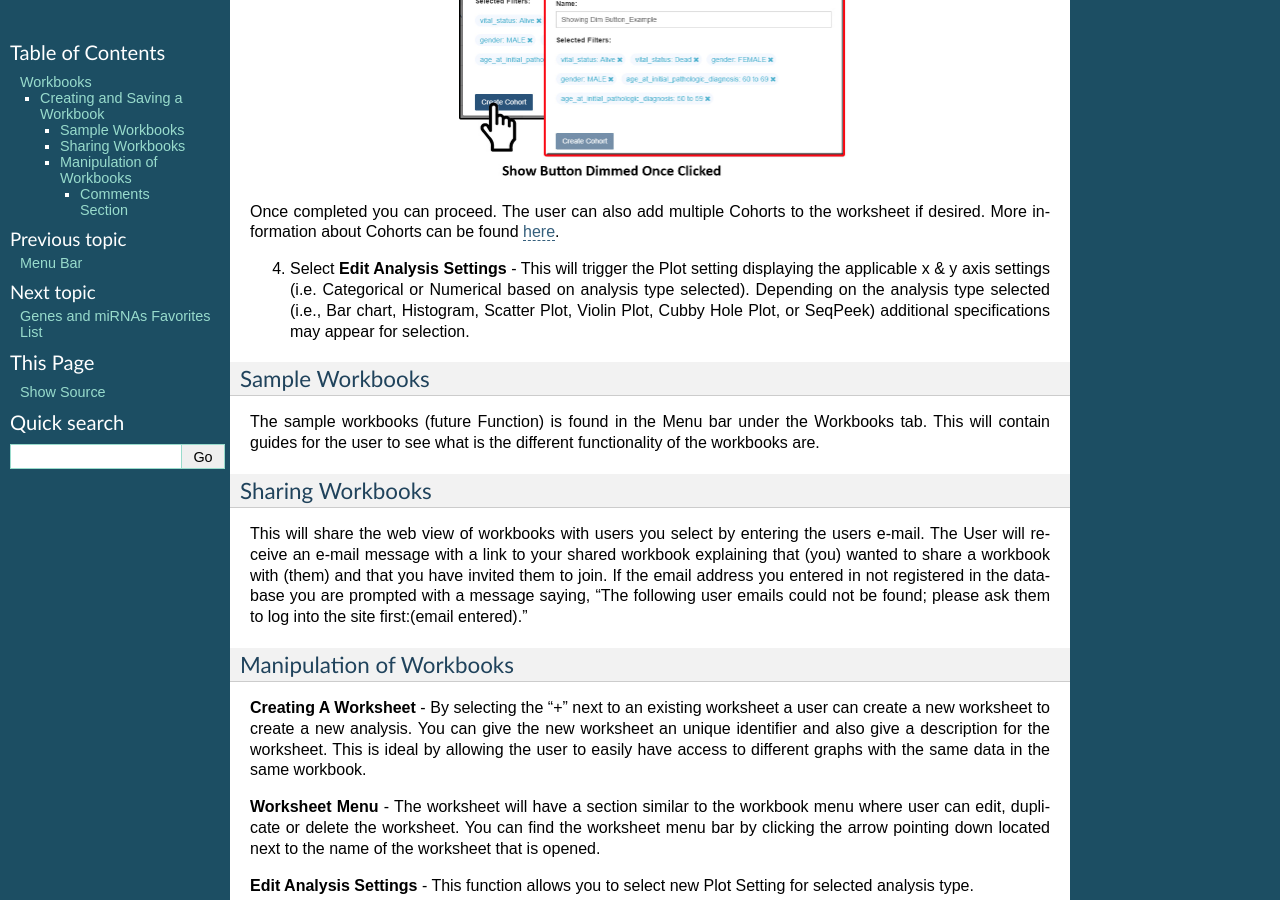
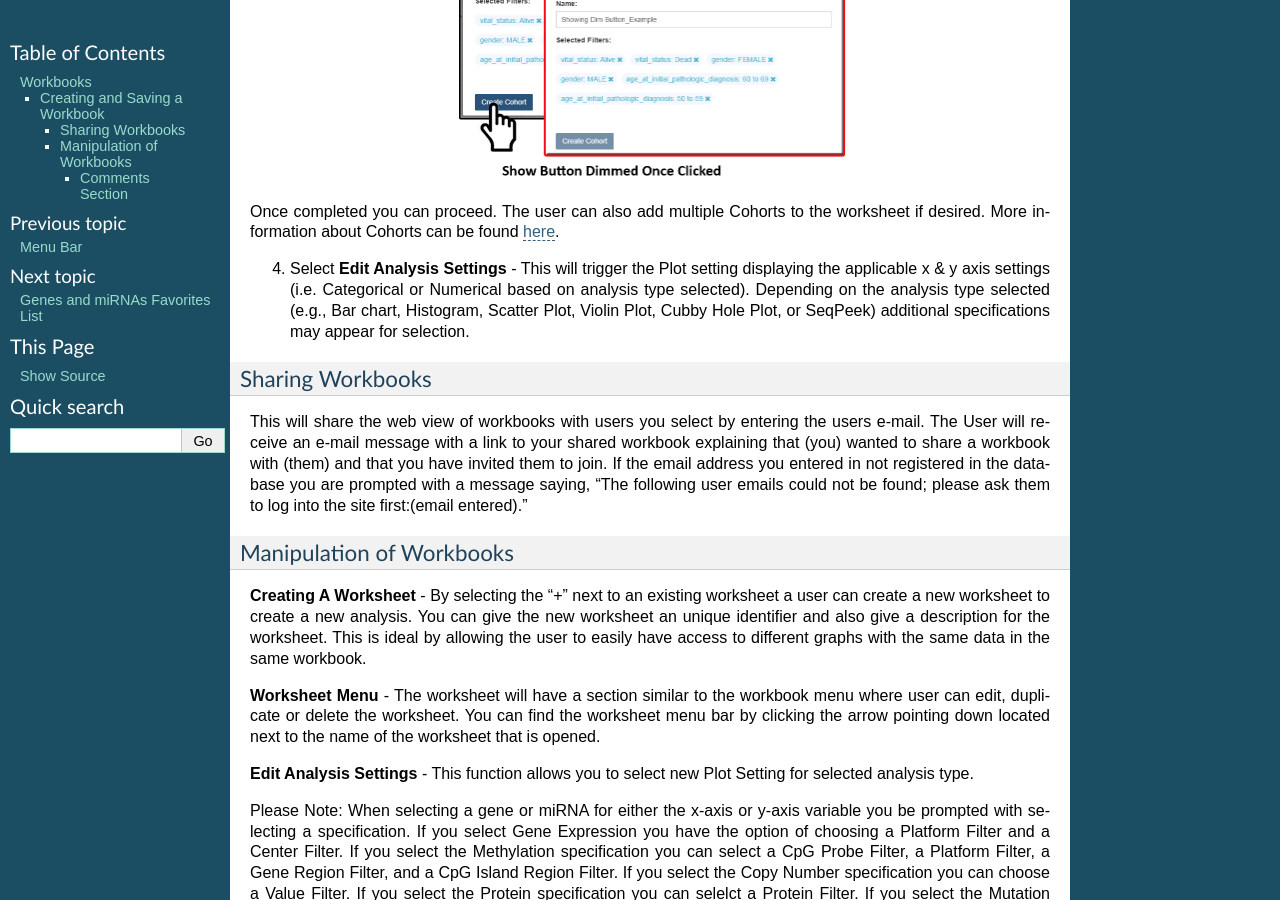
Before and after one commit to isb-cgc/readthedocs, a Sphinx documentation site: the page built from docs/source/sections/webapp/Workbooks.rst, in a window 1280 px wide and 900 px high, scrolled down 2305 px. Built offline with Sphinx 7.4.7, drawn with Linux system fonts in a browser that asks for light colours; pages that are not in the unit, such as notebooks, are missing from menus.

Commit message:
removed sample section

```diff
--- a/docs/source/sections/webapp/Workbooks.rst
+++ b/docs/source/sections/webapp/Workbooks.rst
@@ -83,11 +83,8 @@ By clicking 'Cohorts' or the '+' symbol you will be directed to the Cohorts tabl
 
 Once completed you can proceed.  The user can also add multiple Cohorts to the worksheet if desired. More information about Cohorts can be found `here <http://isb-cancer-genomics-cloud.readthedocs.io/en/latest/sections/webapp/Saved-Cohorts.html>`_.
 
-4. Select **Edit Analysis Settings** - This will trigger the Plot setting displaying the applicable x & y axis settings (i.e. Categorical or Numerical based on analysis type selected). Depending on the analysis type selected (i.e., Bar chart, Histogram, Scatter Plot, Violin Plot, Cubby Hole Plot, or SeqPeek) additional specifications may appear for selection.
+4. Select **Edit Analysis Settings** - This will trigger the Plot setting displaying the applicable x & y axis settings (i.e. Categorical or Numerical based on analysis type selected). Depending on the analysis type selected (e.g., Bar chart, Histogram, Scatter Plot, Violin Plot, Cubby Hole Plot, or SeqPeek) additional specifications may appear for selection.
 
-Sample Workbooks
-----------------
-The sample workbooks (future Function) is found in the Menu bar under the Workbooks tab. This will contain guides for the user to see what is the different functionality of the workbooks are.
 
 Sharing Workbooks
 -----------------
```
